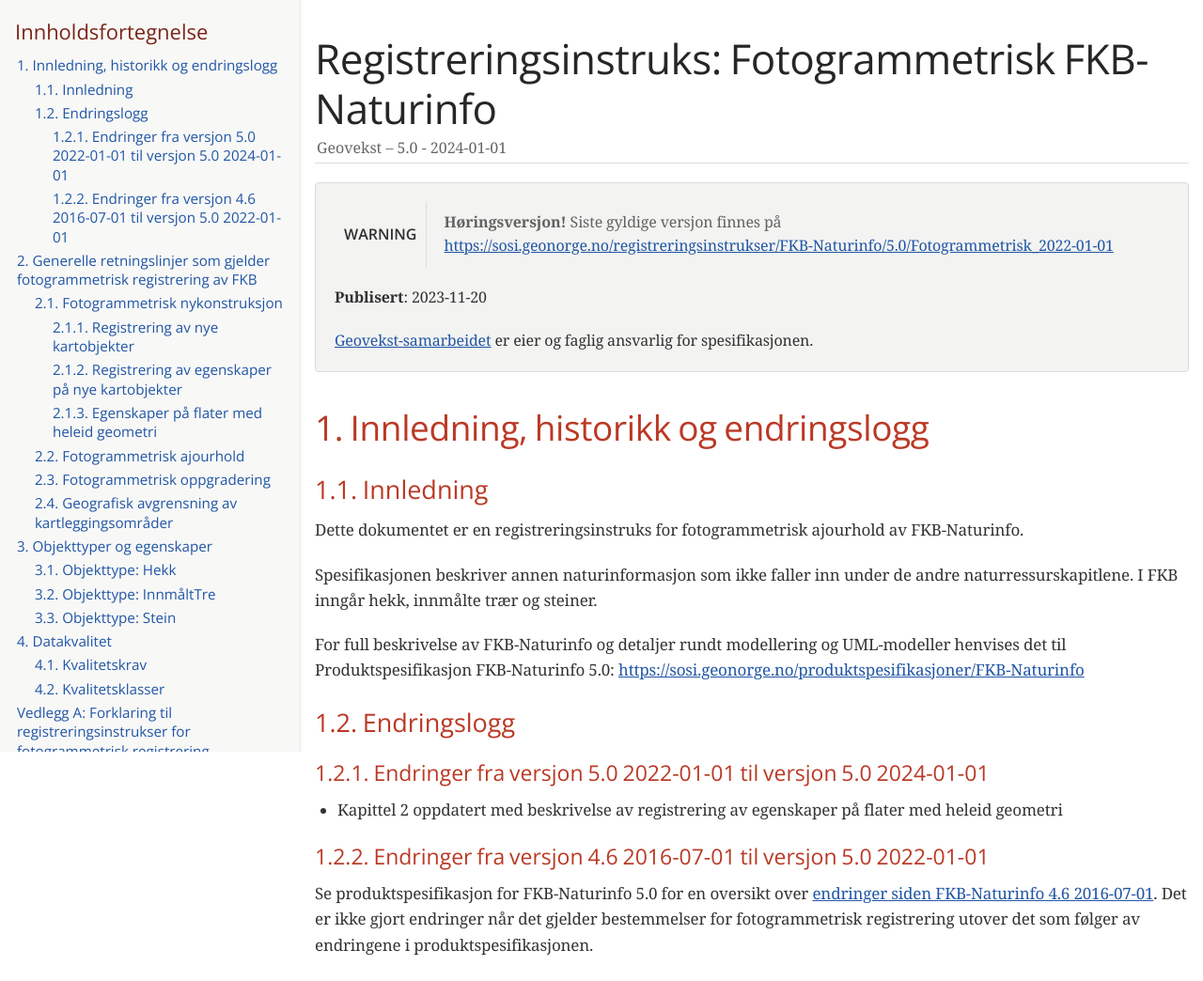
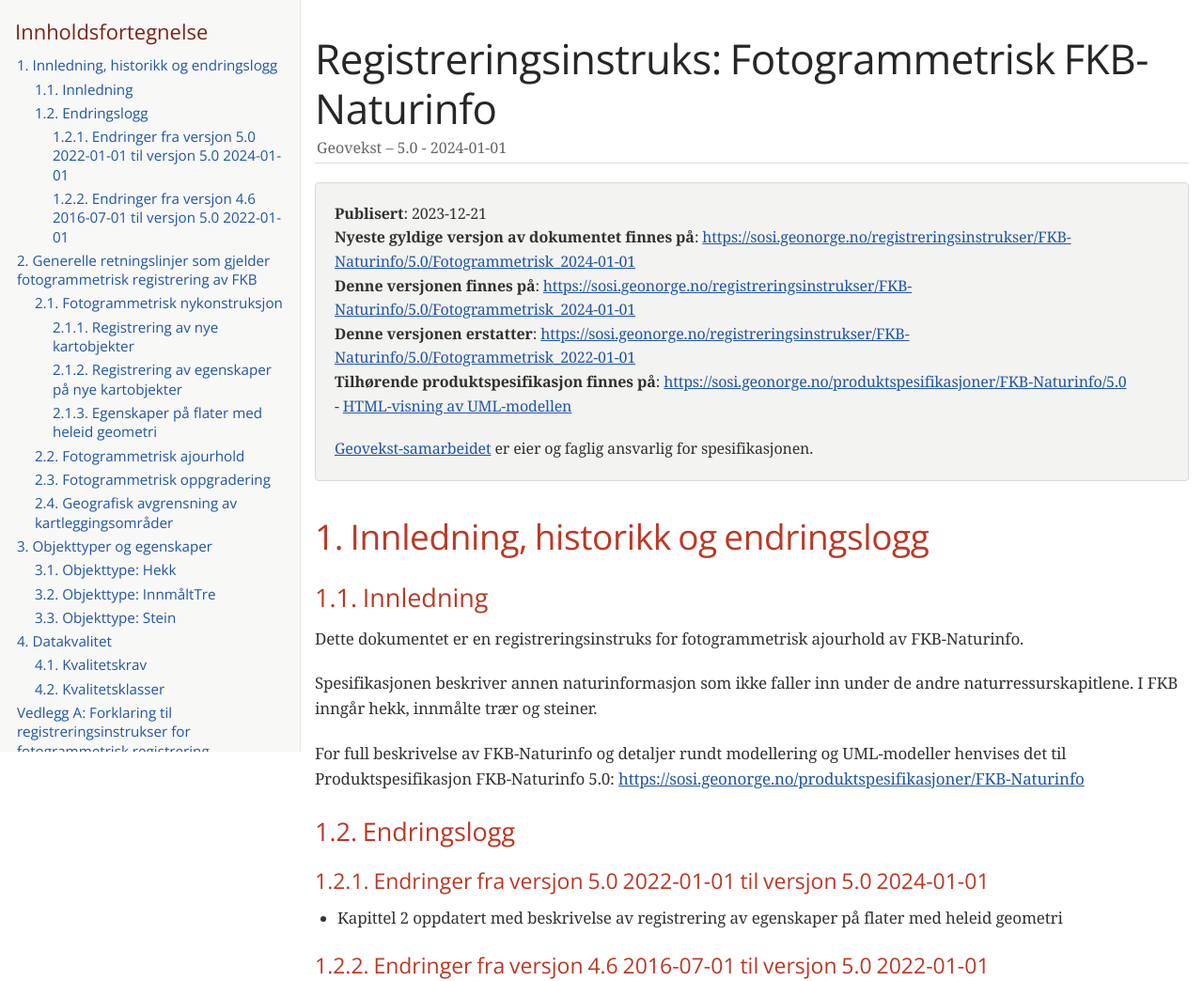
Before and after one commit to kartverket/fkb_naturinfo, a plain HTML site: page registreringsinstruks/index.html in a window 1280 px wide. Shown: the top 1044 px of the page at 94% size. Drawn offline with nearby package versions, Linux system fonts and the light colour scheme; a web font is replaced by a local one.

Commit message:
Reginst 2024-01-01 html generert

```diff
--- a/registreringsinstruks/index.html
+++ b/registreringsinstruks/index.html
@@ -496,20 +496,13 @@ body.book #toc,body.book #preamble,body.book h1.sect0,body.book .sect1>h2{page-b
 <div class="sectionbody">
 <div class="sidebarblock">
 <div class="content">
-<div class="admonitionblock warning">
-<table>
-<tr>
-<td class="icon">
-<div class="title">Warning</div>
-</td>
-<td class="content">
-<strong>Høringsversjon!</strong> Siste gyldige versjon finnes på <a href="https://sosi.geonorge.no/registreringsinstrukser/FKB-Naturinfo/5.0/Fotogrammetrisk_2022-01-01" class="bare">https://sosi.geonorge.no/registreringsinstrukser/FKB-Naturinfo/5.0/Fotogrammetrisk_2022-01-01</a>
-</td>
-</tr>
-</table>
-</div>
-<div class="paragraph">
-<p><strong>Publisert</strong>: 2023-11-20<br></p>
+<div class="paragraph">
+<p><strong>Publisert</strong>: 2023-12-21<br>
+<strong>Nyeste gyldige versjon av dokumentet finnes på</strong>: <a href="https://sosi.geonorge.no/registreringsinstrukser/FKB-Naturinfo/5.0/Fotogrammetrisk_2024-01-01" class="bare">https://sosi.geonorge.no/registreringsinstrukser/FKB-Naturinfo/5.0/Fotogrammetrisk_2024-01-01</a><br>
+<strong>Denne versjonen finnes på</strong>: <a href="https://sosi.geonorge.no/registreringsinstrukser/FKB-Naturinfo/5.0/Fotogrammetrisk_2024-01-01" class="bare">https://sosi.geonorge.no/registreringsinstrukser/FKB-Naturinfo/5.0/Fotogrammetrisk_2024-01-01</a><br>
+<strong>Denne versjonen erstatter</strong>: <a href="https://sosi.geonorge.no/registreringsinstrukser/FKB-Naturinfo/5.0/Fotogrammetrisk_2022-01-01" class="bare">https://sosi.geonorge.no/registreringsinstrukser/FKB-Naturinfo/5.0/Fotogrammetrisk_2022-01-01</a><br>
+<strong>Tilhørende produktspesifikasjon finnes på</strong>: <a href="https://sosi.geonorge.no/produktspesifikasjoner/FKB-Naturinfo/5.0" class="bare">https://sosi.geonorge.no/produktspesifikasjoner/FKB-Naturinfo/5.0</a><br>
+- <a href="https://sosi.geonorge.no/uml-modeller/sosi-del-3-produktspesifikasjoner/FKB-Naturinfo/5.0">HTML-visning av UML-modellen</a><br></p>
 </div>
 <div class="paragraph">
 <p><a href="https://kartverket.no/geodataarbeid/geovekst">Geovekst-samarbeidet</a> er eier og faglig ansvarlig for spesifikasjonen.</p>
@@ -1873,7 +1866,7 @@ av denne lisensen og ikke kan viderebrukes</p>
 </div>
 <div id="footer">
 <div id="footer-text">
-Last updated 2023-11-08 10:10:48 +0100
+Last updated 2023-12-20 14:57:26 +0100
 </div>
 </div>
 </body>
```
Also changed, not shown: 1 other file.
